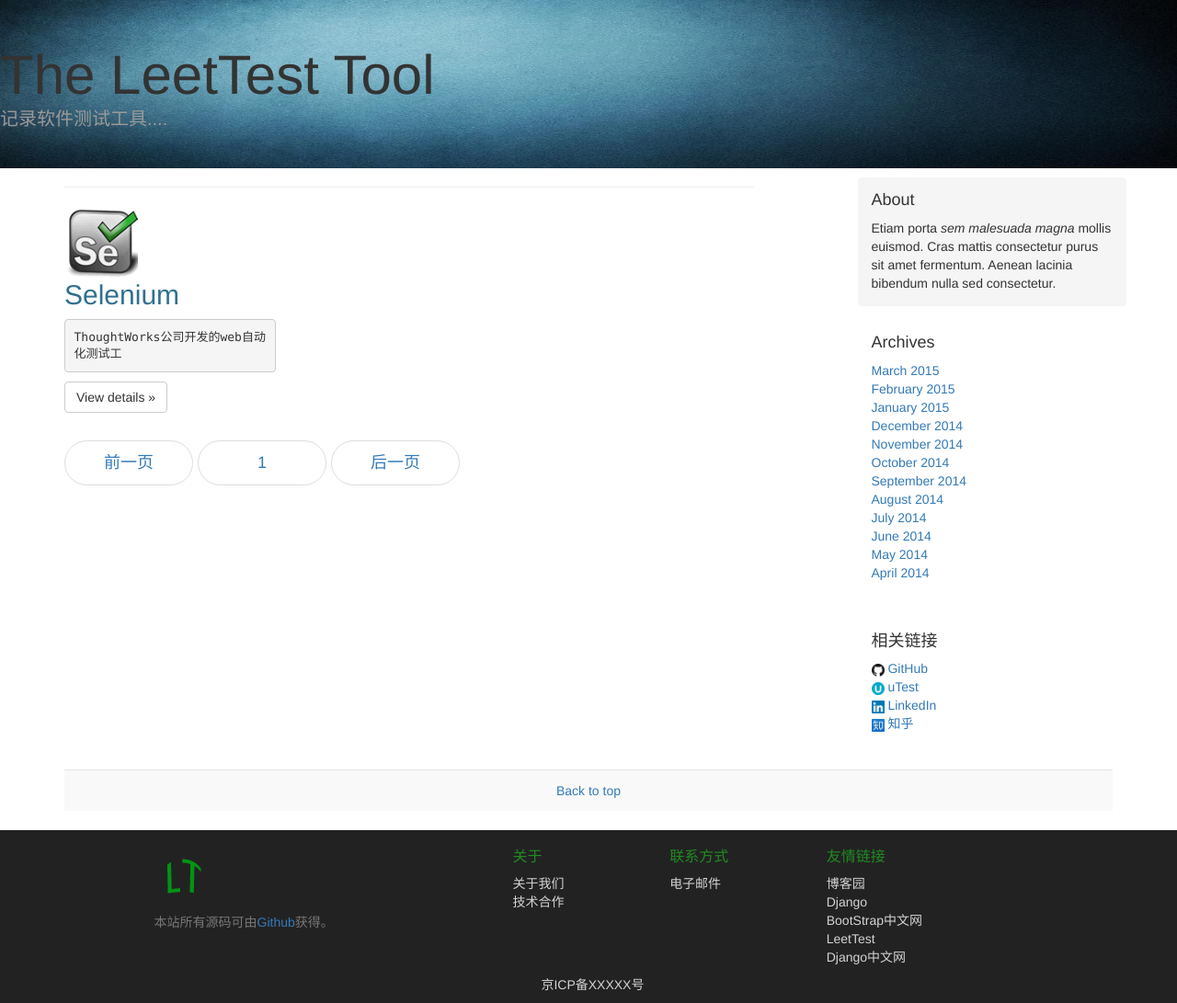
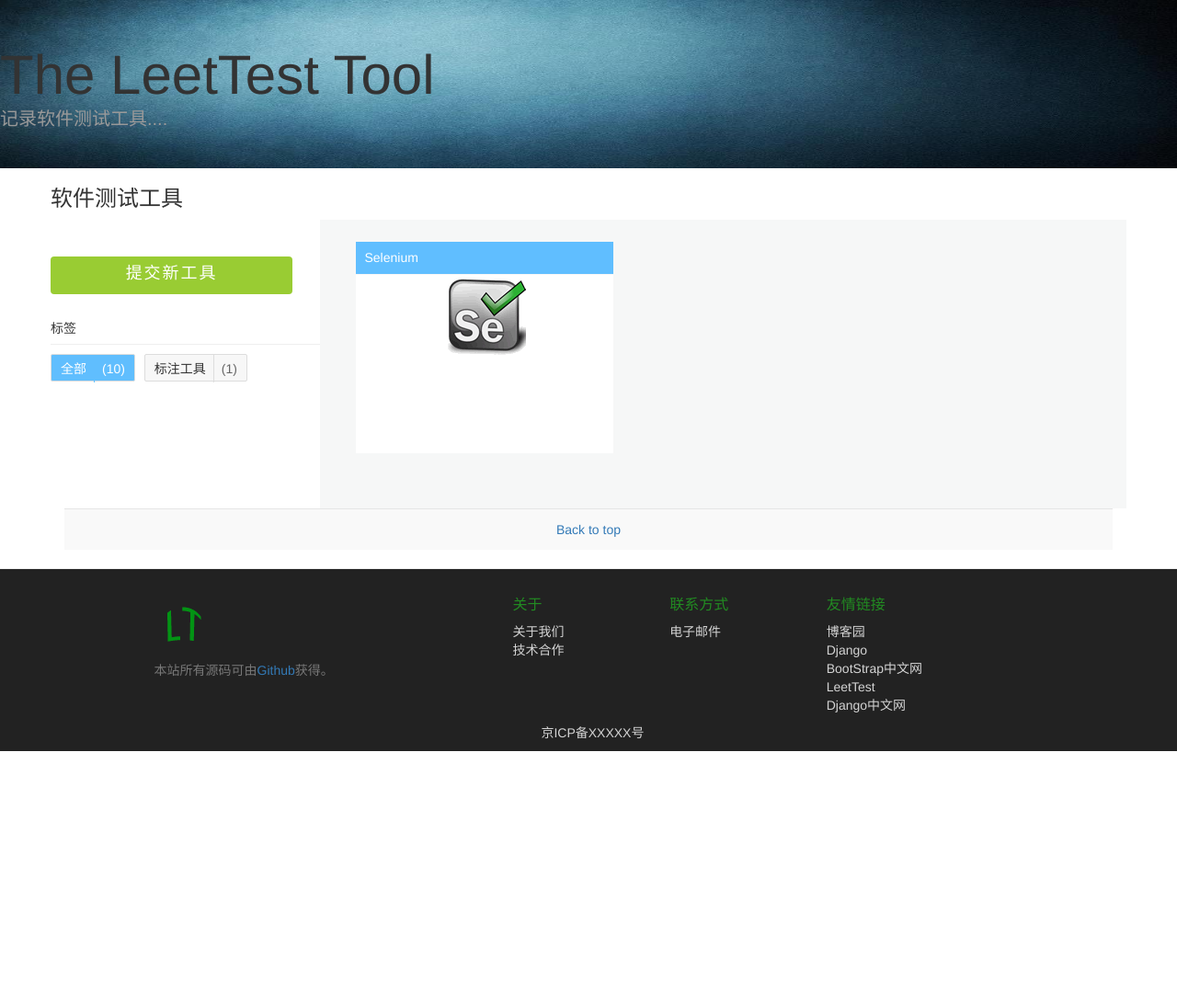
Before and after one commit to nicevoice/leettest, a Django app: page /tool/ in a window 1280 px wide. Shown: the part 51-1142 px from the top of the page at 92% size. After the commit the page ends 868 px from the top, so only its background shows below. Run offline with Django 3.2, Linux system fonts and the light colour scheme; data comes from the database, SQL or seed files in the repository; both versions use the stored data as it was after the commit; some libraries are stand-ins or nearby versions.

Commit message:
update css for tool module

```diff
--- a/static/css/tool.css
+++ b/static/css/tool.css
@@ -1,65 +1,4 @@
-/*
- * Globals
- */
-
-
-h1, .h1,
-h2, .h2,
-h3, .h3,
-h4, .h4,
-h5, .h5,
-h6, .h6 {
-  margin-top: 0;
-  font-family: "Helvetica Neue", Helvetica, Arial, sans-serif;
-  font-weight: normal;
-  color: #333;
-}
-
-
-
-
-/*
- * Masthead for nav
- */
-
-.tool-masthead {
-  background-color: #428bca;
-  -webkit-box-shadow: inset 0 -2px 5px rgba(0,0,0,.1);
-          box-shadow: inset 0 -2px 5px rgba(0,0,0,.1);
-}
-
-/* Nav links */
-.tool-nav-item {
-  position: relative;
-  display: inline-block;
-  padding: 10px;
-  font-weight: 500;
-  color: #cdddeb;
-}
-.tool-nav-item:hover,
-.tool-nav-item:focus {
-  color: #fff;
-  text-decoration: none;
-}
-
-/* Active state gets a caret at the bottom */
-.tool-nav .active {
-  color: #fff;
-}
-.tool-nav .active:after {
-  position: absolute;
-  bottom: 0;
-  left: 50%;
-  width: 0;
-  height: 0;
-  margin-left: -5px;
-  vertical-align: middle;
-  content: " ";
-  border-right: 5px solid transparent;
-  border-bottom: 5px solid;
-  border-left: 5px solid transparent;
-}
-
+@charset "utf-8";
 
 
 /*
@@ -83,74 +22,6 @@ h6, .h6 {
   color: #999;
 }
 
-
-/*
- * Main column and sidebar layout
- */
-
-.tool-main {
-  font-size: 18px;
-  line-height: 1.5;
-}
-
-/* Sidebar modules for boxing content */
-.sidebar-module {
-  padding: 15px;
-  margin: 0 -15px 15px;
-}
-.sidebar-module-inset {
-  padding: 15px;
-  background-color: #f5f5f5;
-  border-radius: 4px;
-}
-.sidebar-module-inset p:last-child,
-.sidebar-module-inset ul:last-child,
-.sidebar-module-inset ol:last-child {
-  margin-bottom: 0;
-}
-
-.sidebar-module img{
-  height: 14px;
-  width: 14px;
-}
-
-/* Pagination */
-.pager {
-  margin-bottom: 40px;
-  text-align: left;
-}
-
-.pager > li > a {
-  width: 140px;
-  padding: 10px 20px;
-  text-align: center;
-  border-radius: 30px; /*按钮圆角*/
-}
-
-.active{
-  font-weight: 500;
-  color: #cdddeb;
-}
-
-
-
-/*
- * tool posts
- */
-
-.tool-post {
-  margin-bottom: 40px;
-}
-.tool-post-title {
-  margin-bottom: 5px;
-  font-size: 40px;
-}
-.tool-post-meta {
-  margin-bottom: 20px;
-  color: #999;
-}
-
-
 /*
  * Footer
  */
@@ -167,16 +38,45 @@ h6, .h6 {
   margin-bottom: 0;
 }
 
-.tool-comment{
-  padding:20px;
-  margin:20px 0;
-  border:1px solid #eee;
-  border-left-width:5px;
-  border-radius:3px
-}
 
-.tool-comment-info{
-  border-left-color:#1b809e
+
+.soft_sidebar{ margin:0 auto; padding:20px 0;}
+.soft_sidebar h2{font-size:24px; margin-bottom:20px;}
+.soft_sidebar h3{height:35px; line-height:35px; font-size:14px; border-bottom:#EEE solid 1px; margin-bottom:10px;}
+.soft_sidebar .submit_a_new_tool{margin-bottom:20px;}
+.soft_sidebar .submit_a_new_tool .btn{height:41px; width:90%; font-size:18px; background-color: #99CC33;border-width: 0;letter-spacing:2px}
+
+.soft_tags{margin-bottom:20px;}
+a.tag{background-color:#f7f7f7; border:1px solid #DDD; color:#333; font-size:14px; margin:0 6px 8px 0; padding:0 10px; text-decoration:none; white-space:nowrap; position:relative; border-radius:2px; height:30px; line-height:30px; display:inline-block;}
+a.tag em{font-style:normal; color:#666; margin-left:2px; display:inline-block; border-left:#DDD solid 1px; padding-left:8px; margin-left:8px;}
+a.tag:hover{background-color:#60befe; color:#fff;}
+a.tag:hover em{color:#fff; border-left:#60befe solid 1px;}
+a.tag_cur{background-color:#60befe; color:#fff; cursor:default;}
+a.tag_cur em{color:#fff; border-left:#60befe solid 1px; cursor:default;}
+/*.soft_tags p a.tag_cur em{color:#fff; border-left:#60befe solid 1px; cursor:default;}*/
+
+
+.soft_list{background-color:#F6F7F7; padding-bottom:60px;}
+.soft_list .soft_box{float:left; width:280px; height:230px; position:relative; overflow:hidden; margin:24px 24px 0;}
+.soft_list .soft_box:nth-child(odd){margin-right:0;}
+.soft_list .soft_box h4{background-color:#60beff; height:35px; line-height:35px; padding:0 10px; color:#FFF; font-size:14px;margin-top: 0px;margin-bottom: 1px;}
+
+.soft_box_front{background-color:#FFF; height:200px; }
+.soft_box_front img{display:block; margin:0 auto;}
+
+.soft_box_back p{margin-bottom:20px;}
+.soft_box_back a{display:block; border:#FFF solid 1px; border-radius:4px; height:35px; line-height:35px; width:120px; text-align:center; color:#FFF; font-size:14px; text-decoration:none; margin:0 auto;}
+.soft_box_back a:hover{background-color:#8cd0ff;}
+.soft_box_back{z-index:2; background-color:#60beff; color:#FFF; position:absolute; height:100%; top:230px; left:0; -webkit-transition:all .5s ease-in-out; transition:all .4s ease-in-out; padding:10px; word-wrap:break-word;}
+.soft_box:hover .soft_box_back{top:35px;}
+
+.soft_main h3 {
+    height: 35px;
+    line-height: 35px;
+    font-size: 14px;
+    border-bottom: 1px solid rgb(238, 238, 238);
+    margin-top: 0px;
+    margin-bottom: 10px;
 }
 
 pre {
--- a/tool/templates/tool_list.html
+++ b/tool/templates/tool_list.html
@@ -17,88 +17,49 @@
   </div>
 
   <div class="container">
+
   <div class="row">
-        <div class="col-sm-8 tool-main">
-          <p/>
-          <hr>
-  	 		  <div class="row">
+
+
+    <h3>软件测试工具</h3>
+    <div class="col-sm-3 soft_sidebar">
+        <div class="soft_sidebar">
+            <div class="submit_a_new_tool"> <a class="btn btn-success" href="#">提交新工具</a> </div>
+            <div class="soft_tags">
+               <h3>标签</h3>
+               <p>
+                    <a class="tag tag_cur"href="#" title="全部">全部<em>(10)</em></a>
+                    <a class="tag"href="#" title="标注工具">标注工具<em>(1)</em></a>
+               </p>
+            </div>
+        </div>
+    </div>
+
+    <div class="col-sm-9 soft_list">
+
           {% for tool in tools%}
-  		        <div class="col-md-4">
-  		          <img class="img-rounded" src="{{ tool.logo.url }}" alt="Generic placeholder image" width="80" height="80">
-  		          <h2 class="text-info">{{ tool.name }}</h2>
-  		          <pre>{{ tool.summary|safe}}</pre>
-  		          <p><a class="btn btn-default" href="{% url 'tool:detail' tool.id %}" role="button">View details &raquo;</a></p>
+            <div class="soft_box">
+              <div><h4>{{ tool.name }}</h4></div>
+              <div class="soft_box_front">
+                <img src="{{ tool.logo.url }}" alt="">
+              </div>
+              <div class="soft_box_back">
+                <p>{{ tool.summary|safe}}</p>
+                <a href="{% url 'tool:detail' tool.id %}" target="_blank">Learn More</a>
+              </div>
+
             </div><!-- /.col-md-4 -->
           {% endfor%}
-  	      </div><!-- /.row -->
+    </div>
 
-          <nav>
-            <ul class="pager">
-            	{% if tools.has_previous %}
-  				    	<li><a href="?page={{ tools.previous_page_number }}">前一页</a></li>
-  				    {% else %}
-  				    	<li class="active"><a>前一页</a></li>
-  				    {% endif %}
-
-  				    {% for p in page_range %}
-  				      {% ifequal p page %}
-  				      	<li class="active"><a>{{p}}</a></li>
-  				      {% else %}
-  				      	<li><a href="?page={{p}}" title="第{{p}}页">{{p}}</a><li>
-  				      {% endifequal %}
-  				    {% endfor %}
-
-  				    {% if articles.has_next %}
-  				    	<li><a href="?page={{ articles.next_page_number }}">后一页</a></li>
-  				    {% else %}
-  				    	<li class="active"> <a>后一页</a></li>
-  				    {% endif %}
-            </ul>
-          </nav>
-  		  </div><!-- /.tool-main -->
-
-        <div class="col-sm-3 col-sm-offset-1 tool-sidebar">
-          <p>
-          <div class="sidebar-module sidebar-module-inset">
-            <h4>About</h4>
-            <p>Etiam porta <em>sem malesuada magna</em> mollis euismod. Cras mattis consectetur purus sit amet fermentum. Aenean lacinia bibendum nulla sed consectetur.</p>
   </div>
-          <div class="sidebar-module">
-            <h4>Archives</h4>
-            <ol class="list-unstyled">
-              <li><a href="#">March 2015</a></li>
-              <li><a href="#">February 2015</a></li>
-              <li><a href="#">January 2015</a></li>
-              <li><a href="#">December 2014</a></li>
-              <li><a href="#">November 2014</a></li>
-              <li><a href="#">October 2014</a></li>
-              <li><a href="#">September 2014</a></li>
-              <li><a href="#">August 2014</a></li>
-              <li><a href="#">July 2014</a></li>
-              <li><a href="#">June 2014</a></li>
-              <li><a href="#">May 2014</a></li>
-              <li><a href="#">April 2014</a></li>
-            </ol>
-          </div>
-          <div class="sidebar-module">
-            <h4>相关链接</h4>
-            <ol class="list-unstyled">
-              <li><a target="_blank" href="https://github.com/buaawp" ><img src="/static/images/web-icon/github.ico" /> GitHub</a></li>
-              <li><a target="_blank" href="https://my.utest.com/platform/profile/dcb432b29d3d11e4bf8522000aa410c3"><img src="/static/images/web-icon/utest.ico" /> uTest</a></li>
-              <li><a target="_blank" href="http://cn.linkedin.com/in/buaawp"><img src="/static/images/web-icon/linkedin.ico" /> LinkedIn</a></li>
-              <li><a target="_blank" href="http://www.zhihu.com/people/buaawp"><img src="/static/images/web-icon/zhihu.ico" /> 知乎</a></li>
-            </ol>
-          </div>
-        </div><!-- /.tool-sidebar -->
-
-      </div><!-- /.row -->
-
 
     <footer class="tool-footer">
       <p>
         <a href="#">Back to top</a>
       </p>
     </footer>
+
   </div>
 
 {% endblock %}
```
Also changed, not shown: tool/templates/tool_detail.html (+16 -9 lines), media/photos/selenium_JR0ZOBA.gif (deleted), media/photos/selenium_detail.png (added), sqlite.db. Lines whose indentation alone changed are shown as unchanged.
